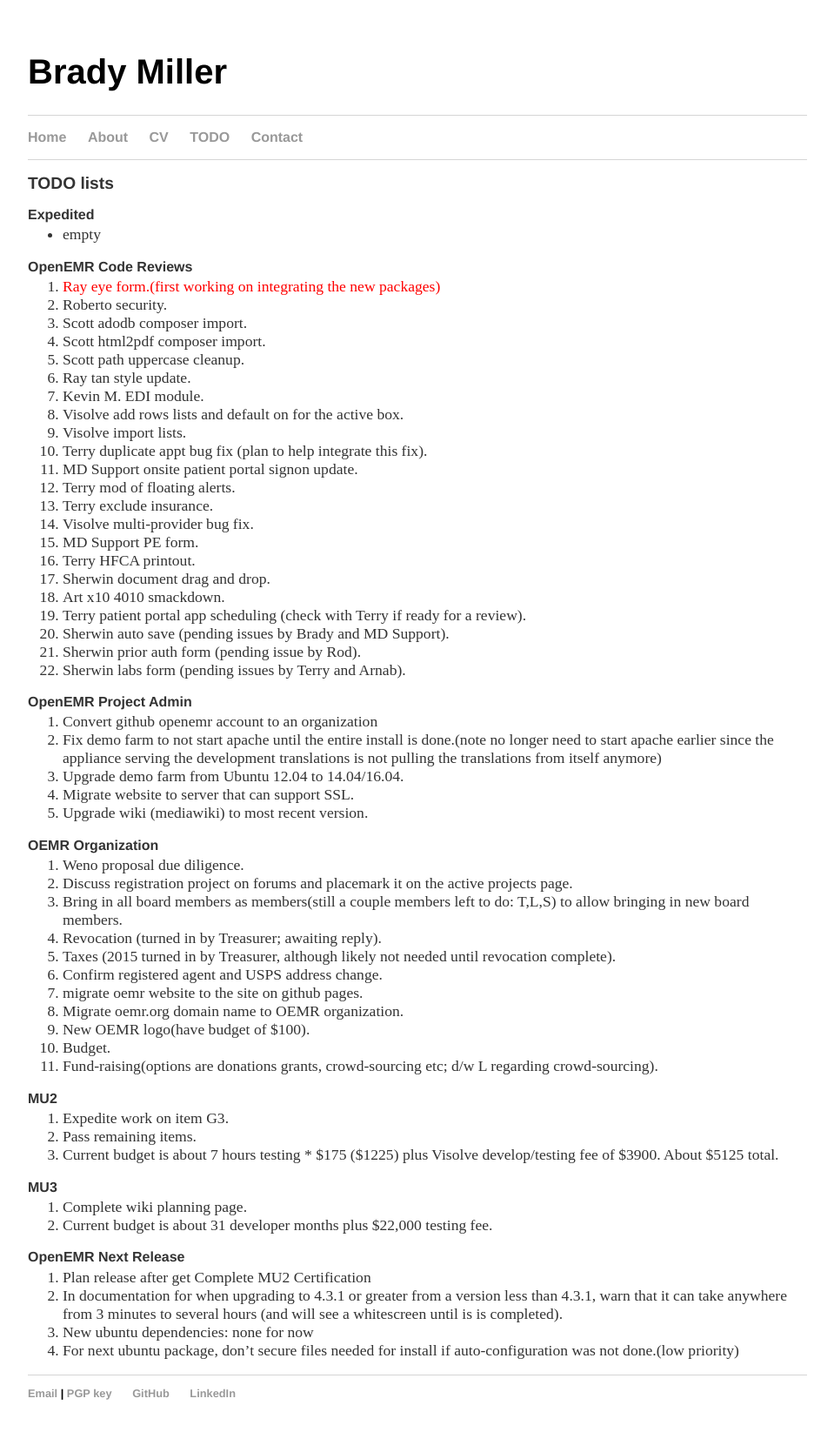
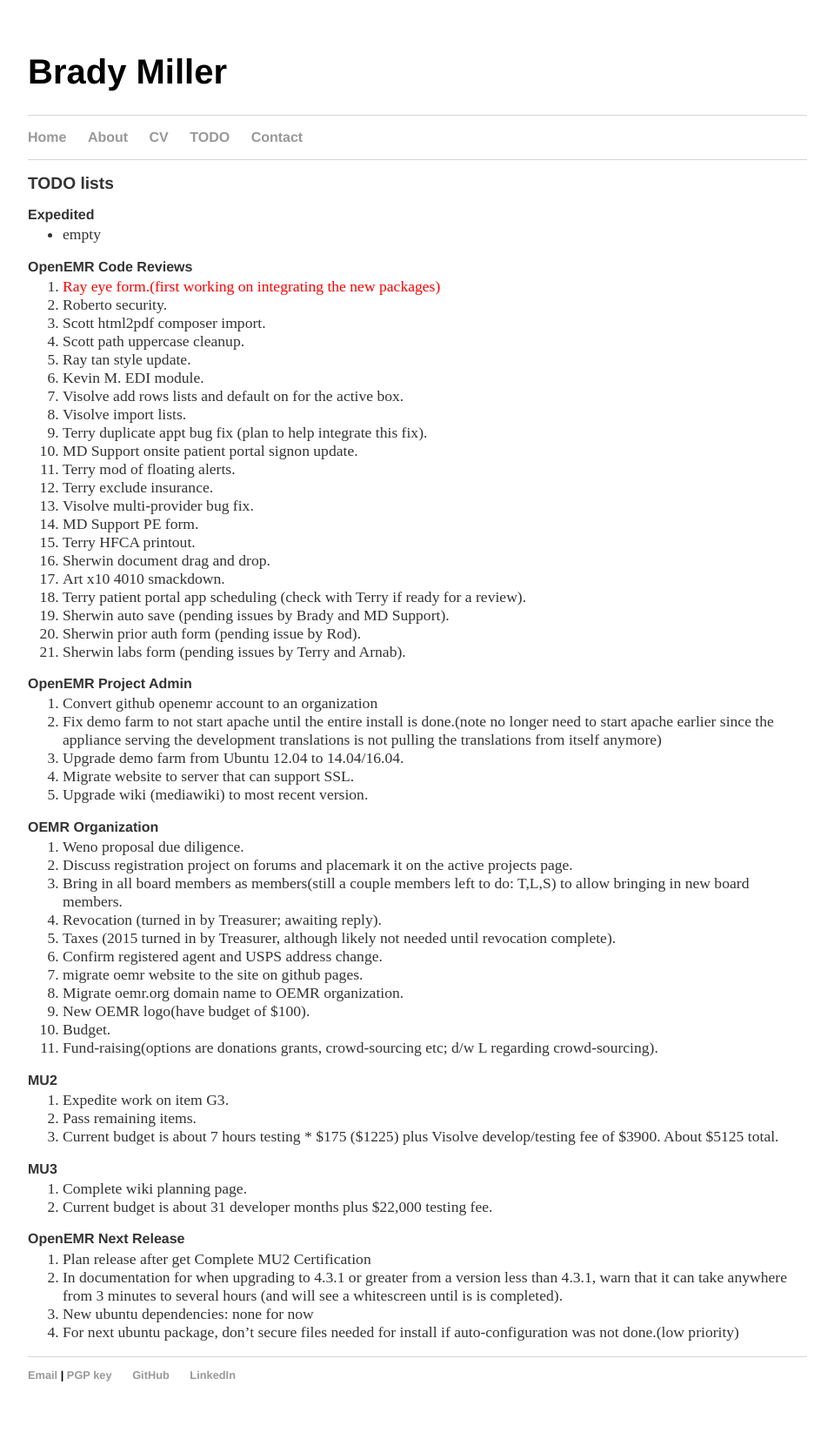
Before and after one commit to bradymiller/bradymiller.github.io, a Jekyll site: the page built from todo/index.md, in a window 1280 px wide. Shown: the whole page at 87% size, without its empty margins (160-1119 px from the left). Built offline with Jekyll 4.4.1, drawn with Linux system fonts in a browser that asks for light colours; after the commit the page ends 1648 px from its top, so only the background shows below that.

Commit message:
Update todo list

```diff
--- a/todo/index.md
+++ b/todo/index.md
@@ -9,7 +9,6 @@
 ### OpenEMR Code Reviews
 1. <span style="color: red">Ray eye form.(first working on integrating the new packages)</span>
 1. Roberto security.
-1. Scott adodb composer import.
 1. Scott html2pdf composer import.
 1. Scott path uppercase cleanup.
 1. Ray tan style update.
```
